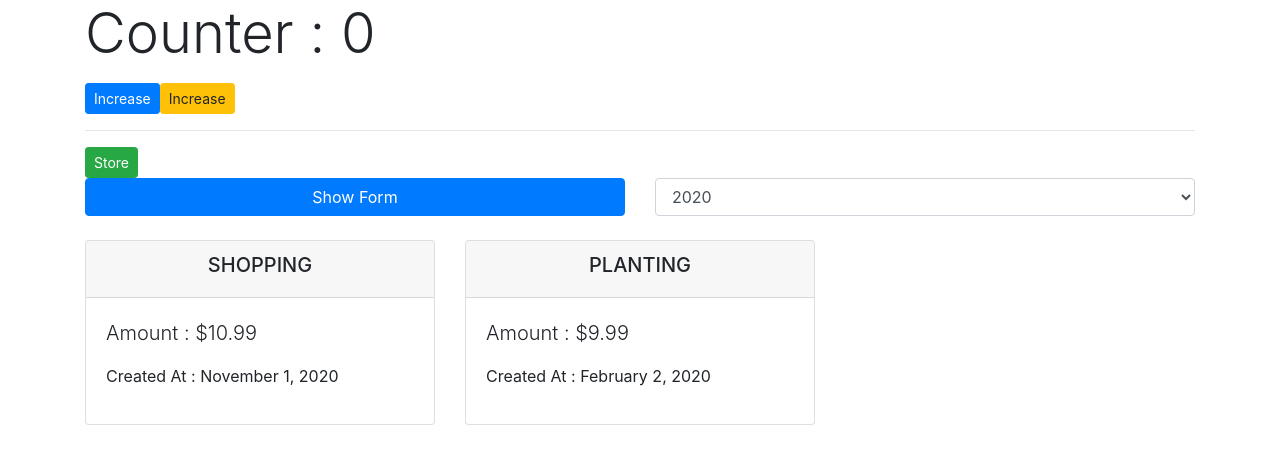
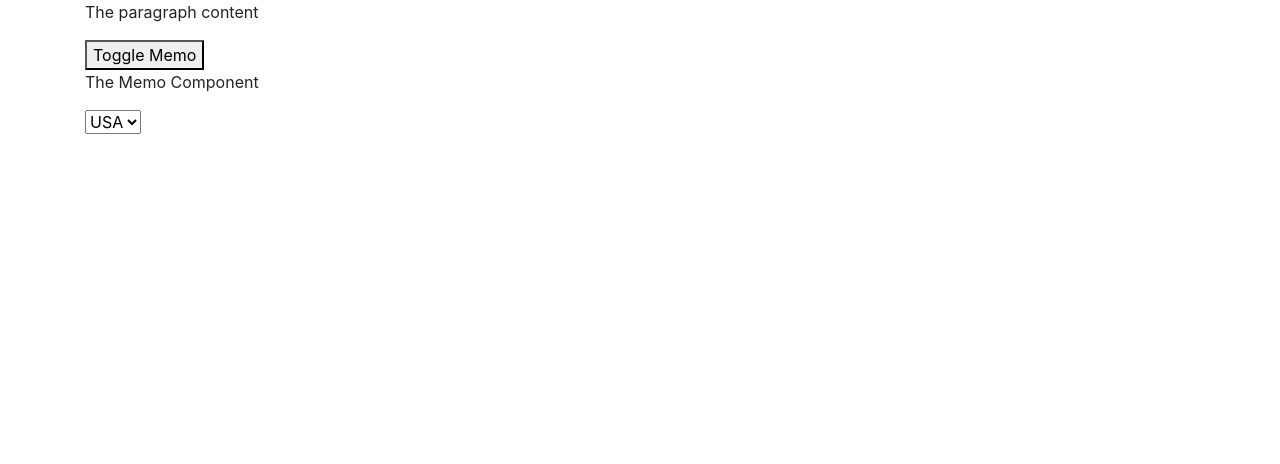
Before and after one commit to synergy2411/ericsson_oct21_b1, a React (Create React App) app in the folder notes-app/: page / in a window 1280 px wide. Shown: the top 464 px of the page. Built offline with nearby package versions, Linux system fonts and the light colour scheme.

Commit message:
use callback and memo

```diff
--- a/notes-app/src/App.js
+++ b/notes-app/src/App.js
@@ -1,6 +1,7 @@
 import "bootstrap/dist/css/bootstrap.min.css";
 import React, { Component, useState } from "react";
 import ClassBasedComp from "./components/CompType/ClassBasedComp";
+import CallbackHook from "./components/Demo/CallbackHook";
 import EffectHookDemo from "./components/Demo/EffectHookDemo";
 import FormDemo from "./components/Demo/FormDemo";
 import ReducerHookDemo from "./components/Demo/ReducerHookDemo";
@@ -19,13 +20,15 @@ class App extends Component {
   render() {
     return (
       <div className="container">
-        <ReducerHookDemo />
+        <CallbackHook />
+
+        {/* <ReducerHookDemo /> */}
         {/* {this.state.toggleComp && <EffectHookDemo />} */}
         {/* <FormDemo /> */}
         {/* <button onClick={() => this.setState({toggleComp : !this.state.toggleComp})}>
             Toggle Comp</button> */}
         {/* {this.state.toggleComp && <ClassBasedComp title={this.state.title} />} */}
-        <Notes />
+        {/* <Notes /> */}
       </div>
     );
   }
--- /dev/null
+++ b/notes-app/src/components/Demo/CallbackHook.js
@@ -0,0 +1,31 @@
+import { useState, useCallback } from 'react';
+import MemoComp from "./MemoComp";
+import SelectComp from './SelectComp';
+
+
+const CallbackHook = () => {
+
+    console.log("CallbackHook")
+
+    const [showMemo, setShowMemo] = useState(true);
+    const [country, setCountry] = useState('usa')
+
+    const btnClickHandler = () => { setShowMemo(!showMemo)}
+
+    const onSelectCountry =useCallback((country) => {
+        console.log("Selected Country : ", country);
+        setCountry(country);
+    },[])
+
+    return (
+        <div>
+            <p>The paragraph content</p>
+            <button onClick={btnClickHandler}>Toggle Memo</button>
+            <MemoComp show={false} />
+            <SelectComp onSelectCountry = {onSelectCountry}/>
+        </div>
+    )
+
+}
+
+export default CallbackHook;
--- /dev/null
+++ b/notes-app/src/components/Demo/MemoComp.js
@@ -0,0 +1,17 @@
+import React from 'react';
+import Paragraph from "./Paragraph";
+
+const MemoComp = (props) => {
+
+    console.log("Memo Comp")
+    return (
+        <div>
+           <Paragraph> <p>The Memo Component</p></Paragraph>
+        </div>
+    )
+
+}
+
+export default React.memo(MemoComp);
+
+// props.show === props.previous.show
--- /dev/null
+++ b/notes-app/src/components/Demo/Paragraph.js
@@ -0,0 +1,8 @@
+const Paragraph = (props) => {
+
+    console.log("Paragraph Comp")
+    return props.children
+
+}
+
+export default Paragraph;
--- /dev/null
+++ b/notes-app/src/components/Demo/SelectComp.js
@@ -0,0 +1,21 @@
+import React from 'react';
+
+const SelectComp = (props) => {
+
+    console.log("SelectComp")
+    const countryChangeHandler = (event) =>{
+        props.onSelectCountry(event.target.value)
+    }
+    return (
+        <div>
+            <select onChange={countryChangeHandler}>
+                <option value="usa">USA</option>
+                <option value="ind">IND</option>
+                <option value="aus">AUS</option>
+            </select>
+        </div>
+    )
+
+}
+
+export default React.memo(SelectComp);
--- a/notes-app/src/components/Notes/Notes.js
+++ b/notes-app/src/components/Notes/Notes.js
@@ -43,9 +43,9 @@ function Notes() {
 
   return (
     <AuthContext.Provider value={{
-      token : "DUMMY_TOKEN",
-      getValue : () => "Some Value",
-      onChangeFilterYear : onChangeFilterYear
+        token : "DUMMY_TOKEN",
+        getValue : () => "Some Value",
+        onChangeFilterYear : onChangeFilterYear
       }}>
       <div className="row">
         <div className="col-6">
--- a/notes-app/src/store/auth-context.js
+++ b/notes-app/src/store/auth-context.js
@@ -5,3 +5,6 @@ const AuthContext = React.createContext({
 })
 
 export default AuthContext;
+
+// Provider -> Value
+// Consumer
```
Also changed, not shown: 1 other file (tests, documents, lock files or other folders).
